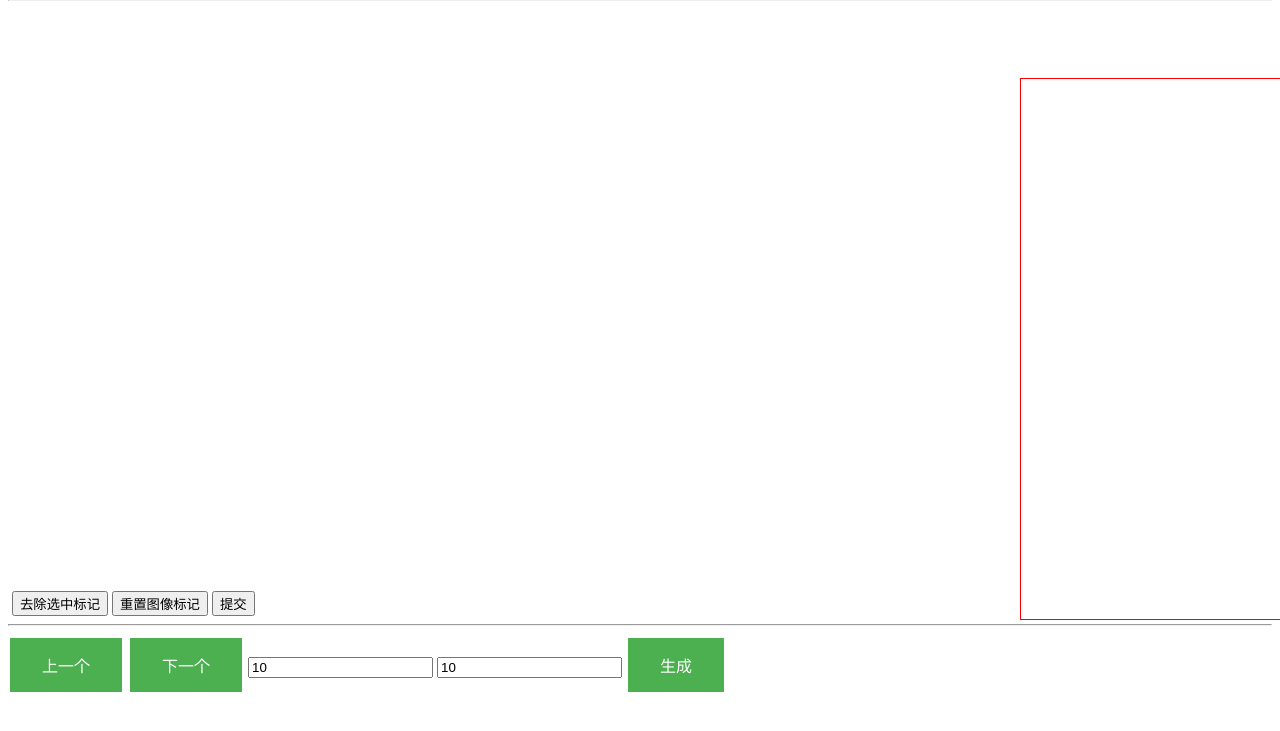
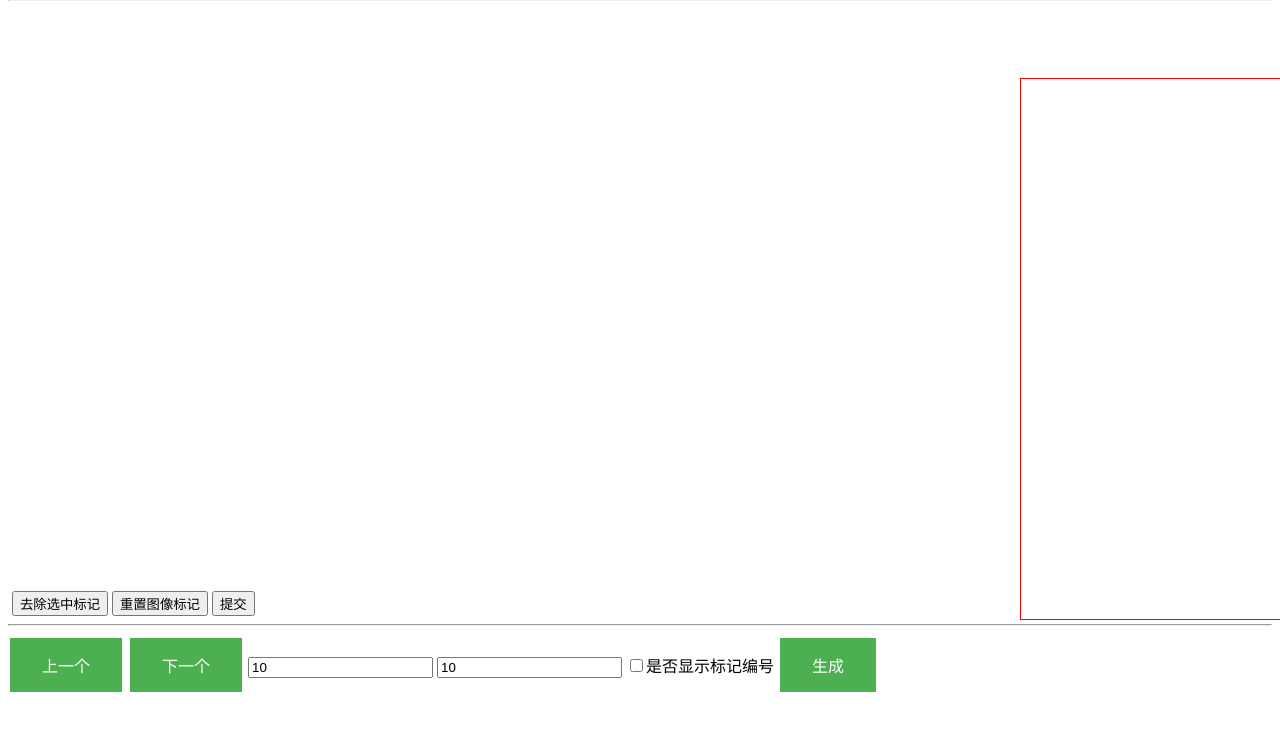
Before and after one commit to pigbreeder/markRGBD, a Flask app: page /simple/mark in a window 1280 px wide; the page is wider, and only the part inside the window is pictured. Shown: the part 22-753 px from the top of that part. Run offline with Flask 2, Linux system fonts and the light colour scheme; parts of the project's set-up code (start-up, migrations or seed data) failed here and were passed over; some libraries are stand-ins or nearby versions.

Commit message:
seperate configuration and add automatic generation checkbox

```diff
--- a/app/static/js/config.js
+++ b/app/static/js/config.js
@@ -1,3 +1,4 @@
+var CIRCLE_IDX_LOC = 0;
 var WIDTH_OFFSET = 20;
 var HEIGHT_OFFSET = 100;
 var SWITCH_SHOW_MARK_IDX = false;
--- a/app/static/js/draw.js
+++ b/app/static/js/draw.js
@@ -1,27 +1,5 @@
- document.write("<script language=javascript src='/static/js/mark.js'></script>");
- document.write("<script language=javascript src='/static/js/config.js'></script>");
- function SolidCircle(cx, cy, r, p, color, idx){
-    var s = 1/(r/p);
-    ret = new Array();
-    for (var i = 0; i < Math.PI*2; i+=s) {
-        div = document.createElement("div");
-        ret.push(div);
-        div.style.position = "absolute";
-        div.style.left = Math.sin(i)*r+cx+"px";
-        div.style.top = Math.cos(i)*r+cy+"px";
-        div.style.width = p+"px";
-        div.style.height = p+"px";
-        div.style.backgroundColor = color;
-        if (i == 0){
-            if(SWITCH_SHOW_MARK_IDX){
-                    div.style.color = COLOR_MARK_IDX;
-                    div.innerHTML = idx;
-                }
-        }
-        document.body.appendChild(div);
-    }
-    return ret;
-}
+document.write("<script language=javascript src='/static/js/mark.js'></script>");
+document.write("<script language=javascript src='/static/js/config.js'></script>");
 
 function line(startX, startY, endX, endY, container) {
     if (startX == endX) {
@@ -85,7 +63,7 @@ function generatePoints(){
     point_lst = mark_list.slice();
     $("#reset_mark").click();
     point_lst = calcCrossPoint(point_lst,parseInt(height_slice),parseInt(width_slice));
-    console.log(point_lst);
+//    console.log(point_lst);
     getPointCoordinate(video_name, image_id, point_lst);
 
 }
@@ -120,7 +98,7 @@ function calcCrossPoint(point_lst, height_slice, width_slice) {
             D = cur_lr_a * cur_ub_b - cur_ub_a * cur_lr_b;
             cross_x = (cur_lr_b * cur_ub_c - cur_ub_b * cur_lr_c) / D;
             cross_y = (cur_ub_a * cur_lr_c - cur_lr_a * cur_ub_c) / D;
-            cross_lst.push({'x':cross_x, 'y':cross_y});
+            cross_lst.push({'x':parseInt(cross_x), 'y':parseInt(cross_y)});
 //            console.log(cur_u_y,cur_u_x,cur_b_y,cur_b_x);
 //            console.log(cur_ub_a,cur_ub_b,cur_ub_c,D);
         }
--- a/app/static/js/mark.js
+++ b/app/static/js/mark.js
@@ -25,11 +25,11 @@ function getPointCoordinate(video_name, image_id, point_list){
             data: JSON.stringify({'video_name':video_name,'image_id':image_id,'mark':point_list[i].y+','+point_list[i].x}),
             dataType:'json',
             success: function(data){
-                console.log(data);
-                console.log(data.ok == 'false');
+//                console.log(data);
+//                console.log(data.ok == 'false');
                 if (data.ok == 'false'){
 //                    ok = false;
-//                    alert('该点坐标有问题，请选择其他坐标');
+                    console.log('该点坐标有问题，请选择其他坐标');
                     return;
                 }else{
 
--- /dev/null
+++ b/app/static/js/util.js
@@ -0,0 +1,30 @@
+//获取url中的参数
+function getUrlParam(name) {
+    var reg = new RegExp("(^|&)" + name + "=([^&]*)(&|$)"); //构造一个含有目标参数的正则表达式对象
+    var r = window.location.search.substr(1).match(reg);  //匹配目标参数
+    if (r != null) return unescape(r[2]); return null; //返回参数值
+}
+// 绘制标记点
+function SolidCircle(cx, cy, r, p, color, idx){
+    var s = 1/(r/p);
+    ret = new Array();
+    for (var i = 0; i < Math.PI*2; i+=s) {
+        div = document.createElement("div");
+        ret.push(div);
+        div.style.position = "absolute";
+        div.style.left = Math.sin(i)*r+cx+"px";
+        div.style.top = Math.cos(i)*r+cy+"px";
+        div.style.width = p+"px";
+        div.style.height = p+"px";
+        div.style.backgroundColor = color;
+        if (i == CIRCLE_IDX_LOC){
+
+            if(SWITCH_SHOW_MARK_IDX){
+                div.style.color = COLOR_MARK_IDX;
+                div.innerHTML = idx;
+            }
+        }
+        document.body.appendChild(div);
+    }
+    return ret;
+}
--- a/app/templates/mark.html
+++ b/app/templates/mark.html
@@ -8,6 +8,7 @@
         <script src="{{url_for('static', filename='js/draw.js')}}"></script>
         <script src="{{url_for('static', filename='js/mark.js')}}"></script>
         <script src="{{url_for('static', filename='js/config.js')}}"></script>
+        <script src="{{url_for('static', filename='js/util.js')}}"></script>
         <script type=text/javascript>
 var $SCRIPT_ROOT = {{request.script_root|tojson|safe}};
         </script>
@@ -19,36 +20,7 @@ var coordinate_list = new Array();
 var mark_div_list = new Array();
 var green_point = -1;
 $(function() {
-    function SolidCircle(cx, cy, r, p, color, idx){
-        var s = 1/(r/p);
-        ret = new Array();
-        for (var i = 0; i < Math.PI*2; i+=s) {
-            div = document.createElement("div");
-            ret.push(div);
-            div.style.position = "absolute";
-            div.style.left = Math.sin(i)*r+cx+"px";
-            div.style.top = Math.cos(i)*r+cy+"px";
-            div.style.width = p+"px";
-            div.style.height = p+"px";
-            div.style.backgroundColor = color;
-            if (i == 0){
 
-                if(SWITCH_SHOW_MARK_IDX){
-                    div.style.color = COLOR_MARK_IDX;
-                    div.innerHTML = idx;
-                }
-            }
-            document.body.appendChild(div);
-        }
-        return ret;
-    }
-    //SolidCircle(450, 200, 7, 2, "red");
-    //获取url中的参数
-    function getUrlParam(name) {
-        var reg = new RegExp("(^|&)" + name + "=([^&]*)(&|$)"); //构造一个含有目标参数的正则表达式对象
-        var r = window.location.search.substr(1).match(reg);  //匹配目标参数
-        if (r != null) return unescape(r[2]); return null; //返回参数值
-    }
     video_name=getUrlParam('video_name')
     video_name_short=getUrlParam('video_name').split('/')
     video_name_short=video_name_short[video_name_short.length - 1];
@@ -92,7 +64,7 @@ $(function() {
         var offset = $(this).offset();
         var relativeX = (e.pageX - offset.left);
         var relativeY = (e.pageY - offset.top);
-        console.log(JSON.stringify({'video_name':video_name,'image_id':image_id,'mark':relativeY+','+relativeX}));
+        // console.log(JSON.stringify({'video_name':video_name,'image_id':image_id,'mark':relativeY+','+relativeX}));
         ok = true;
         $.ajax({
             type: 'POST',
@@ -101,8 +73,8 @@ $(function() {
             data: JSON.stringify({'video_name':video_name,'image_id':image_id,'mark':relativeY+','+relativeX}),
             dataType:'json',
             success: function(data){
-                console.log(data);
-                console.log(data.ok == 'false');
+                // console.log(data);
+                // console.log(data.ok == 'false');
                 if (data.ok == 'false'){
                     ok = false;
                     alert('该点坐标有问题，请选择其他坐标');
@@ -167,12 +139,11 @@ $(function() {
         mark_list_children = $('#mark_list').children();
         for(var j=0;j<mark_list_children.length;j++){
             mark_list_children[j].setAttribute('idx',j);
-            mark_div_list[j].circle[0].innerHTML = j;
+            if(SWITCH_SHOW_MARK_IDX){
+                mark_div_list[j].circle[CIRCLE_IDX_LOC].innerHTML = j;
+                mark_div_list[j].circle[CIRCLE_IDX_LOC].style.color = COLOR_MARK_IDX;
+            }
         }
-
-        // delete mark_list[green_point];
-        // delete coordinate_list[green_point];
-        // delete mark_div_list[green_point];
         green_point = -1;
     });
     $("#submit_mark").click(function(e) {
@@ -196,24 +167,34 @@ $(function() {
         });
     });
     $(".div2 ol").on("click","li", function() {
-       //do something here
         var idx = $(this).attr('idx');
-        //alert(idx);
         if (green_point != -1){
             $("#mark_list li[idx="+green_point+"]").attr('style','');
             for(var j =0;j<mark_div_list[green_point].circle.length;j++)
                 mark_div_list[green_point].circle[j].style.backgroundColor=COLOR_MARK;
-            //SolidCircle(mark_div_list[green_point].x,mark_div_list[green_point].y,5,2,'red');
         }
         green_point = parseInt(idx);
         for(var j =0;j<mark_div_list[green_point].circle.length;j++)
             mark_div_list[green_point].circle[j].style.backgroundColor=COLOR_LIGHT_MARK;
-        //SolidCircle(mark_div_list[green_point].x,mark_div_list[green_point].y,5,2,'green');
         $("#mark_list li[idx="+green_point+"]").attr('style','background-color:green;color:white');
-        //$("#mark_list").append("<li style='background-color: #00ff00'  idx=" + idx + ">(" + relativeX + ',' + relativeY + ")</li>");
 
     });
+    $("#show_mark_idx").click(function(){
+        if($(this).is(":checked")==true){
+            SWITCH_SHOW_MARK_IDX = true;
+            for(var j=0;j<mark_div_list.length;j++){
+                mark_div_list[j].circle[CIRCLE_IDX_LOC].innerHTML = j;
+                mark_div_list[j].circle[CIRCLE_IDX_LOC].style.color = COLOR_MARK_IDX;
+            }
 
+        }else{
+            //当前为不选中状态
+            SWITCH_SHOW_MARK_IDX = false;
+            for(var j=0;j<mark_div_list.length;j++){
+                mark_div_list[j].circle[CIRCLE_IDX_LOC].innerHTML = '';
+            }
+        }
+    });
 });
 </script>
         <link rel="stylesheet" href="{{url_for('static', filename='mark.css')}}" type="text/css" />
@@ -224,7 +205,7 @@ $(function() {
         <div class='container'>
             <div class="div1"><img src=""/></div>
             <!-- <div class="div1"><img src="{{url_for('static',filename='data')}}"/></div> -->
-            <div class="div2"><ol id='mark_list'></ol></div>
+            <div class="div2"><ol type="1" start="0" id='mark_list'></ol></div>
             <div class="line_container"></div>
         </div>
         <button id='remove_mark'>去除选中标记</button>
@@ -235,6 +216,7 @@ $(function() {
         <a href=''class='button' id='next_image'>下一个</a>
         <input type="text" name="height_slice" value="10">
         <input type="text" name="width_slice" value="10">
+        <input type="checkbox" id="show_mark_idx">是否显示标记编号
         <button class='button ' onclick="generatePoints()">生成</button>
     </body>
 </html>
```
